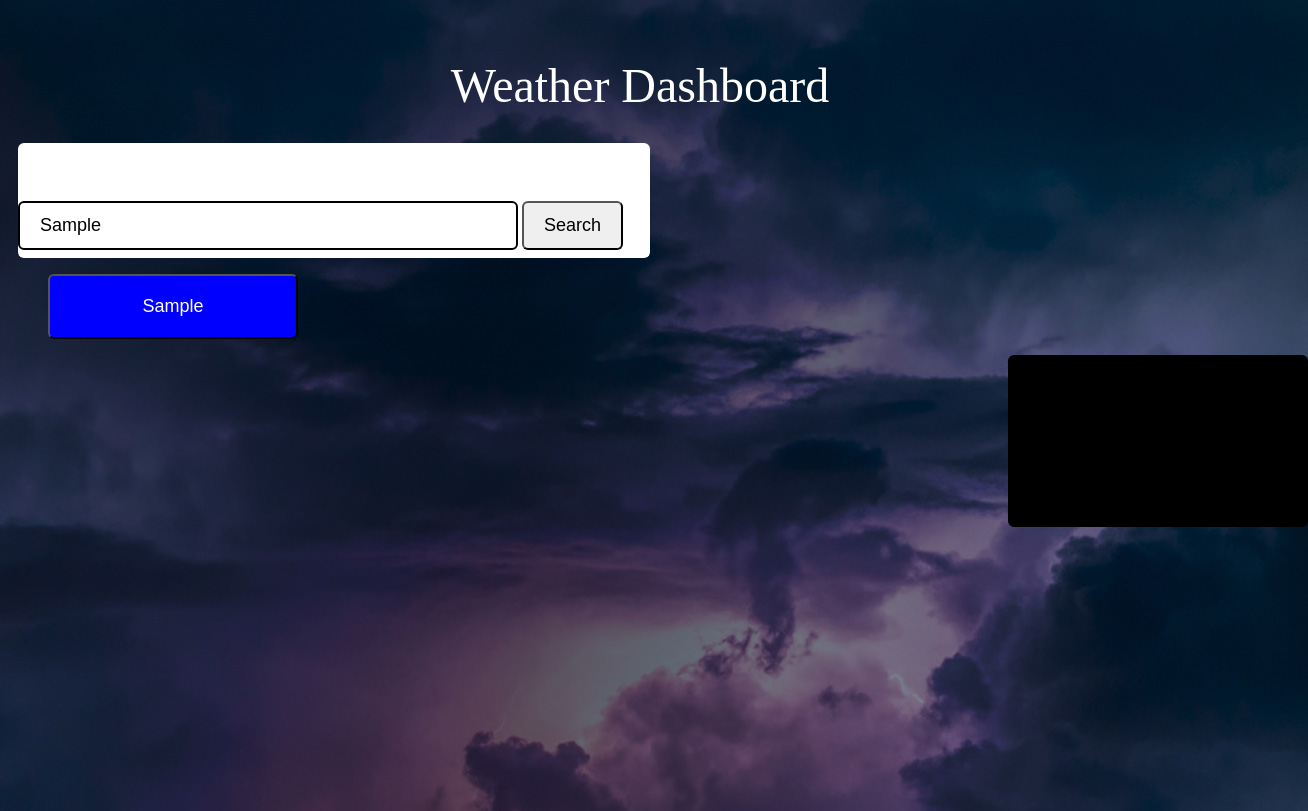
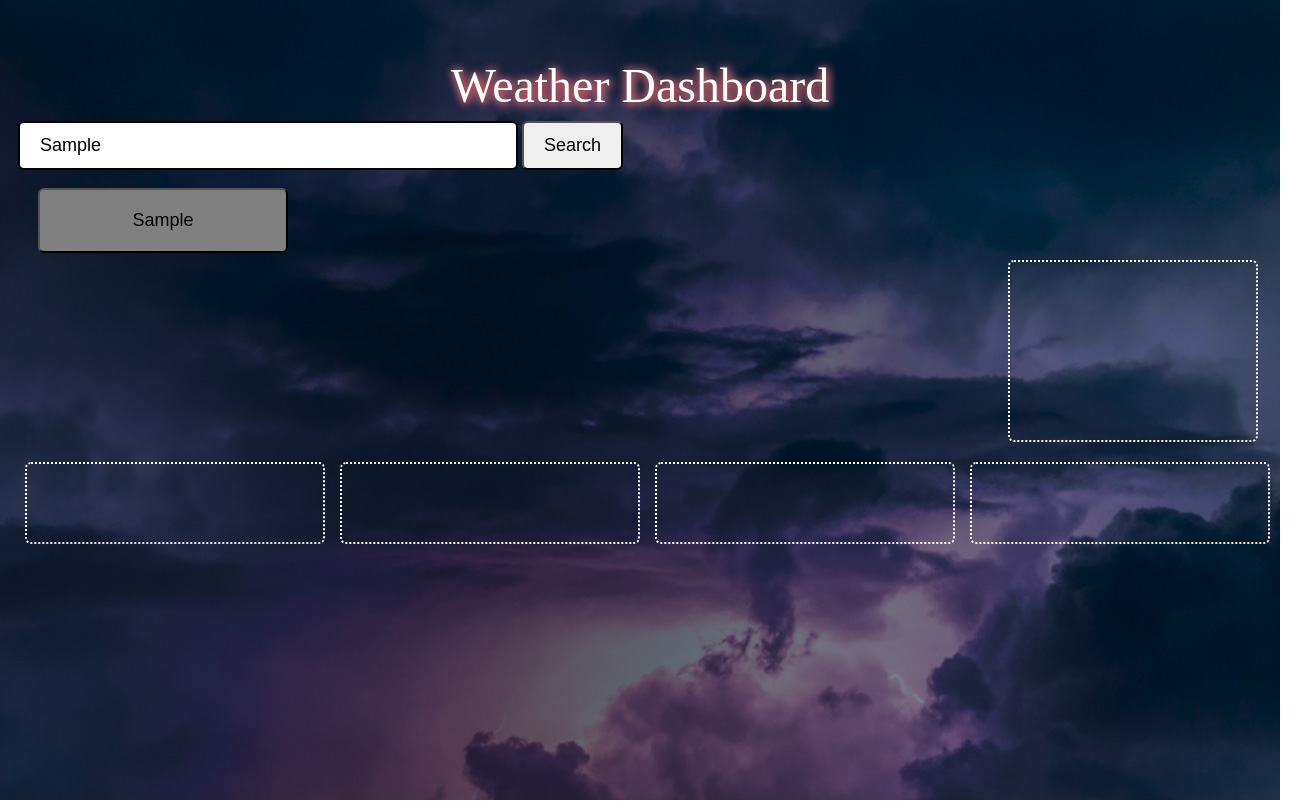
Before and after one commit to Durgavino/weatherapi-UsinghtmlcssjsAPI, a plain HTML site: page index.html in a window 1280 px wide. Both pictures are taken after typing "Sample" into the empty fields and a click on the button "Search". Shown: the whole page, 1308 px wide, since content can reach past the window. Drawn offline with Linux system fonts and the light colour scheme; no server answers.

Commit message:
added style

```diff
--- a/index.html
+++ b/index.html
@@ -12,7 +12,7 @@
     <header class="header">Weather Dashboard</header>
 
     <div class="navbar">
-        <input id="country" class="input" type="text" placeholder="country" >
+        <input id="country" class="input" type="text" placeholder="country" onfocus="this.value=''";>
         <button id="search" class="search" >Search</button>
     </div>
 
@@ -24,7 +24,7 @@
 
 
 
-<section class="forecastdata">
+<section class="forecastdata" >
 <div id="data1" class="currentweather">
     <p id="date1"></p>
     <p id="wind1"></p>
@@ -33,7 +33,9 @@
     <p id="temp1"></p><br>
 </div>
 
-<div id="data2" class="futureweather">
+<div class="futureweatherdiv">
+
+    <div id="data2" class="futureweather">
     <p id="date2"></p>
     <p id="wind2"></p>
     <img id="icon2">
@@ -64,6 +66,8 @@
     <p id="humidity5"></p>
     <p id="temp5"></p><br>
 </div>
+</div>
+
 </section>
     <script src="script.js"></script>
 </body>
--- a/script.js
+++ b/script.js
@@ -22,8 +22,8 @@ function getdata() {
 
         localStorage.setItem("key", JSON.stringify(countryarray));
 
-//the container is emptied before appending.
-        searchresult.innerHTML="";
+        //the container is emptied before appending.
+        searchresult.innerHTML = "";
 
         for (let i = 0; i < countryarray.length; i++) {
             //new item
@@ -32,7 +32,7 @@ function getdata() {
             // var uniquearray=Array.from(new Set(countryarray));
             // console.log(uniquearray);
 
-          x.textContent = countryarray[i];
+            x.textContent = countryarray[i];
 
 
             //  console.log(x);
@@ -42,18 +42,19 @@ function getdata() {
 
 
 
-            x.style.color = "black";
+
             x.style.backgroundColor = "white";
             x.setAttribute("class", "btn-history");
-            x.style.borderRadius="6px";
-x.style.padding="20px 32px"
-x.style.fontSize="18px";
-x.style.backgroundColor="blue"
-x.style.color="white"
-x.style.display="block";
-x.style.marginBottom="7px";
-x.style.width="250px";
-x.style.marginTop="10px";
+            x.style.borderRadius = "6px";
+            x.style.padding = "20px 32px"
+            x.style.fontSize = "18px";
+            x.style.backgroundColor = "grey"
+            x.style.color = "black";
+            x.style.display = "block";
+            x.style.marginBottom = "7px";
+            x.style.width = "250px";
+            x.style.marginTop = "10px";
+            x.style.marginLeft="30px";
 
 
 
@@ -74,21 +75,22 @@ x.style.marginTop="10px";
                 wind1 = (weatherdata[0].wind.speed);
                 humidity1 = (weatherdata[0].main.humidity);
                 temp1 = (weatherdata[0].main.temp);
-               icone1=`http://openweathermap.org/img/wn/${weatherdata[0].weather[0].icon}@2x.png`;
-                document.getElementById("date1").innerHTML = date1;
+                icone1 = `http://openweathermap.org/img/wn/${weatherdata[0].weather[0].icon}@2x.png`;
+                document.getElementById("date1").innerHTML = country + ":  " + date1;
                 document.getElementById("wind1").innerHTML = "Wind:" + wind1 + " MPS";
-                document.getElementById("icon1").src=icone1;
+                document.getElementById("icon1").src = icone1;
                 document.getElementById("humidity1").innerHTML = "Humidity:" + humidity1 + "%";
                 document.getElementById("temp1").innerHTML = "Temp:" + temp1 + " °F";
+
 
                 date2 = (weatherdata[8].dt_txt);
                 wind2 = (weatherdata[8].wind.speed);
                 humidity2 = (weatherdata[8].main.humidity);
                 temp2 = (weatherdata[8].main.temp);
-                icone2=`http://openweathermap.org/img/wn/${weatherdata[8].weather[0].icon}@2x.png`;
+                icone2 = `http://openweathermap.org/img/wn/${weatherdata[8].weather[0].icon}@2x.png`;
                 document.getElementById("date2").innerHTML = date2;
                 document.getElementById("wind2").innerHTML = "Wind:" + wind2 + " MPS";
-                document.getElementById("icon2").src=icone2;
+                document.getElementById("icon2").src = icone2;
                 document.getElementById("humidity2").innerHTML = "Humidity:" + humidity2 + "%";
                 document.getElementById("temp2").innerHTML = "Temp:" + temp2 + " °F";
 
@@ -96,10 +98,10 @@ x.style.marginTop="10px";
                 wind3 = (weatherdata[16].wind.speed);
                 humidity3 = (weatherdata[16].main.humidity);
                 temp3 = (weatherdata[16].main.temp);
-                icone3=`http://openweathermap.org/img/wn/${weatherdata[16].weather[0].icon}@2x.png`;
+                icone3 = `http://openweathermap.org/img/wn/${weatherdata[16].weather[0].icon}@2x.png`;
                 document.getElementById("date3").innerHTML = date3;
                 document.getElementById("wind3").innerHTML = "Wind:" + wind2 + " MPS";
-                document.getElementById("icon3").src=icone3;
+                document.getElementById("icon3").src = icone3;
                 document.getElementById("humidity3").innerHTML = "Humidity:" + humidity3 + "%";
                 document.getElementById("temp3").innerHTML = "Temp:" + temp3 + " °F";
 
@@ -107,10 +109,10 @@ x.style.marginTop="10px";
                 wind4 = (weatherdata[24].wind.speed);
                 humidity4 = (weatherdata[24].main.humidity);
                 temp4 = (weatherdata[24].main.temp);
-                icone4=`http://openweathermap.org/img/wn/${weatherdata[24].weather[0].icon}@2x.png`;
+                icone4 = `http://openweathermap.org/img/wn/${weatherdata[24].weather[0].icon}@2x.png`;
                 document.getElementById("date4").innerHTML = date4;
                 document.getElementById("wind4").innerHTML = "Wind:" + wind2 + " MPS";
-                document.getElementById("icon4").src=icone4;
+                document.getElementById("icon4").src = icone4;
                 document.getElementById("humidity4").innerHTML = "Humidity:" + humidity4 + "%";
                 document.getElementById("temp4").innerHTML = "Temp:" + temp4 + " °F";
 
@@ -118,10 +120,10 @@ x.style.marginTop="10px";
                 wind5 = (weatherdata[27].wind.speed);
                 humidity5 = (weatherdata[27].main.humidity);
                 temp5 = (weatherdata[27].main.temp);
-                icone5=`http://openweathermap.org/img/wn/${weatherdata[27].weather[0].icon}@2x.png`;
+                icone5 = `http://openweathermap.org/img/wn/${weatherdata[27].weather[0].icon}@2x.png`;
                 document.getElementById("date5").innerHTML = date5;
                 document.getElementById("wind5").innerHTML = "Wind:" + wind2 + " MPS";
-                document.getElementById("icon5").src=icone5;
+                document.getElementById("icon5").src = icone5;
                 document.getElementById("humidity5").innerHTML = "Humidity:" + humidity5 + "%";
                 document.getElementById("temp5").innerHTML = "Temp:" + temp5 + " °F";
 
@@ -142,7 +144,7 @@ getdata();
 
 
 
-searchresult.addEventListener('click',handleSearchHistoryClick);
+searchresult.addEventListener('click', handleSearchHistoryClick);
 function handleSearchHistoryClick(e) {
     // Don't do search if current elements is not a search history button
     if (!e.target.matches('.btn-history')) {
@@ -151,11 +153,11 @@ function handleSearchHistoryClick(e) {
         // set search bar to country name and then re-call your weather function by passing in new country name
         //var country = document.getElementById("country").value;
 
-        var country=e.target.textContent;
+        var country = e.target.textContent;
 
         const url = `http://api.openweathermap.org/data/2.5/forecast?q=${country}&appid=826c4a5299f1929f7d07c483556cc38d&cnt=50&units=imperial&lang=en`;
 
-fetch(url)
+        fetch(url)
             // fetch(apiUrl)
             .then(function (res) {
                 return res.json();
@@ -170,10 +172,10 @@ fetch(url)
                 wind1 = (weatherdata[0].wind.speed);
                 humidity1 = (weatherdata[0].main.humidity);
                 temp1 = (weatherdata[0].main.temp);
-                icone1=`http://openweathermap.org/img/wn/${weatherdata[0].weather[0].icon}@2x.png`;
-                document.getElementById("date1").innerHTML = date1;
+                icone1 = `http://openweathermap.org/img/wn/${weatherdata[0].weather[0].icon}@2x.png`;
+                document.getElementById("date1").innerHTML = country + ":  " + date1;
                 document.getElementById("wind1").innerHTML = "Wind:" + wind1 + " MPS";
-                document.getElementById("icon1").src=icone1;
+                document.getElementById("icon1").src = icone1;
                 document.getElementById("humidity1").innerHTML = "Humidity:" + humidity1 + "%";
                 document.getElementById("temp1").innerHTML = "Temp:" + temp1 + " °F";
                 console.log(humidity1);
@@ -183,10 +185,10 @@ fetch(url)
                 wind2 = (weatherdata[8].wind.speed);
                 humidity2 = (weatherdata[8].main.humidity);
                 temp2 = (weatherdata[8].main.temp);
-                icone2=`http://openweathermap.org/img/wn/${weatherdata[8].weather[0].icon}@2x.png`;
+                icone2 = `http://openweathermap.org/img/wn/${weatherdata[8].weather[0].icon}@2x.png`;
                 document.getElementById("date2").innerHTML = date2;
                 document.getElementById("wind2").innerHTML = "Wind:" + wind2 + " MPS";
-                document.getElementById("icon2").src=icone2;
+                document.getElementById("icone2").src = icone2;
                 document.getElementById("humidity2").innerHTML = "Humidity:" + humidity2 + "%";
                 document.getElementById("temp2").innerHTML = "Temp:" + temp2 + " °F";
 
@@ -194,10 +196,10 @@ fetch(url)
                 wind3 = (weatherdata[16].wind.speed);
                 humidity3 = (weatherdata[16].main.humidity);
                 temp3 = (weatherdata[16].main.temp);
-                icone3=`http://openweathermap.org/img/wn/${weatherdata[16].weather[0].icon}@2x.png`;
+                icone3 = `http://openweathermap.org/img/wn/${weatherdata[16].weather[0].icon}@2x.png`;
                 document.getElementById("date3").innerHTML = date3;
                 document.getElementById("wind3").innerHTML = "Wind:" + wind2 + " MPS";
-                document.getElementById("icon3").src=icon3;
+                document.getElementById("icon3").src = icon3;
                 document.getElementById("humidity3").innerHTML = "Humidity:" + humidity3 + "%";
                 document.getElementById("temp3").innerHTML = "Temp:" + temp3 + " °F";
 
@@ -205,10 +207,10 @@ fetch(url)
                 wind4 = (weatherdata[24].wind.speed);
                 humidity4 = (weatherdata[24].main.humidity);
                 temp4 = (weatherdata[24].main.temp);
-                icone4=`http://openweathermap.org/img/wn/${weatherdata[24].weather[0].icon}@2x.png`;
+                icone4 = `http://openweathermap.org/img/wn/${weatherdata[24].weather[0].icon}@2x.png`;
                 document.getElementById("date4").innerHTML = date4;
                 document.getElementById("wind4").innerHTML = "Wind:" + wind2 + " MPS";
-                document.getElementById("icone4").src=icone4;
+                document.getElementById("icone4").src = icone4;
                 document.getElementById("humidity4").innerHTML = "Humidity:" + humidity4 + "%";
                 document.getElementById("temp4").innerHTML = "Temp:" + temp4 + " °F";
 
@@ -216,10 +218,10 @@ fetch(url)
                 wind5 = (weatherdata[27].wind.speed);
                 humidity5 = (weatherdata[27].main.humidity);
                 temp5 = (weatherdata[27].main.temp);
-                icone5=`http://openweathermap.org/img/wn/${weatherdata[27].weather[0].icon}@2x.png`;
+                icone5 = `http://openweathermap.org/img/wn/${weatherdata[27].weather[0].icon}@2x.png`;
                 document.getElementById("date5").innerHTML = date5;
                 document.getElementById("wind5").innerHTML = "Wind:" + wind2 + " MPS";
-                document.getElementById("icone5").src=icone5;
+                document.getElementById("icone5").src = icone5;
                 document.getElementById("humidity5").innerHTML = "Humidity:" + humidity5 + "%";
                 document.getElementById("temp5").innerHTML = "Temp:" + temp5 + " °F";
 
--- a/style.css
+++ b/style.css
@@ -1,28 +1,34 @@
-
 * {
     box-sizing: border-box;
 }
 
-  body{
+body {
     /*  background-color: black; */
-   background-image:url("./images/b1.jpg");
+    background-image: url("./images/b1.jpg");
 }
-.header{
+
+.header {
     padding-top: 50px;
     color: white;
     text-align: center;
     font-size: 48px;
+
+    background: transparent;
+    text-shadow: 1px 1px 10px rgb(226, 10, 21), 1px 1px 10px white;
+
 }
-.navbar{
-    background-color: white;
+
+.navbar {
+    background-color: transparent;
     padding-top: 50px;
     border-radius: 6px;
-    /* display: flex; */
+    display: inline;
     width: 50%;
     margin-left: 10px;
     margin-top: 30px;
 }
-.input{
+
+.input {
     width: 500px;
     padding: 12px 20px;
     box-sizing: border-box;
@@ -30,8 +36,10 @@
     border: 2px solid black;
     font-size: 18px;
     border-radius: 6px;
+
 }
-.search{
+
+.search {
     padding: 12px 20px;
     margin: 8px 0;
     font-size: 18px;
@@ -39,17 +47,21 @@
 }
 
 
-.forecastdata{
+.forecastdata {
     color: white;
 }
-.searchresult{
+
+.searchresult {
     color: red;
+    display: inline;
+    padding-left: 20px;
 }
 
-.currentweather{
-    background-color: black;
-    width: 300px;
-    border: 2px solid black;
+
+.currentweather {
+    background-color: transparent;
+    width: 250px;
+    border: 2px dotted white;
     padding: 50px;
     margin: 20px;
     color: white;
@@ -57,5 +69,29 @@
     position: static;
     margin-left: 1000px;
     margin-top: 1px;
+    font-size: 18px;
+
 
 }
+
+.futureweatherdiv {
+    width: 100%;
+    display: flex;
+    flex-direction: row;
+    justify-content: center;
+
+
+}
+
+.futureweather {
+
+    border: 2px dotted white;
+    border-radius: 6px;
+    margin-left: 15px;
+    width: 300px;
+    text-align: center;
+    font-size: 18px;
+    font: bolder;
+    color: white;
+
+}
```
Lines whose indentation alone changed are shown as unchanged.
